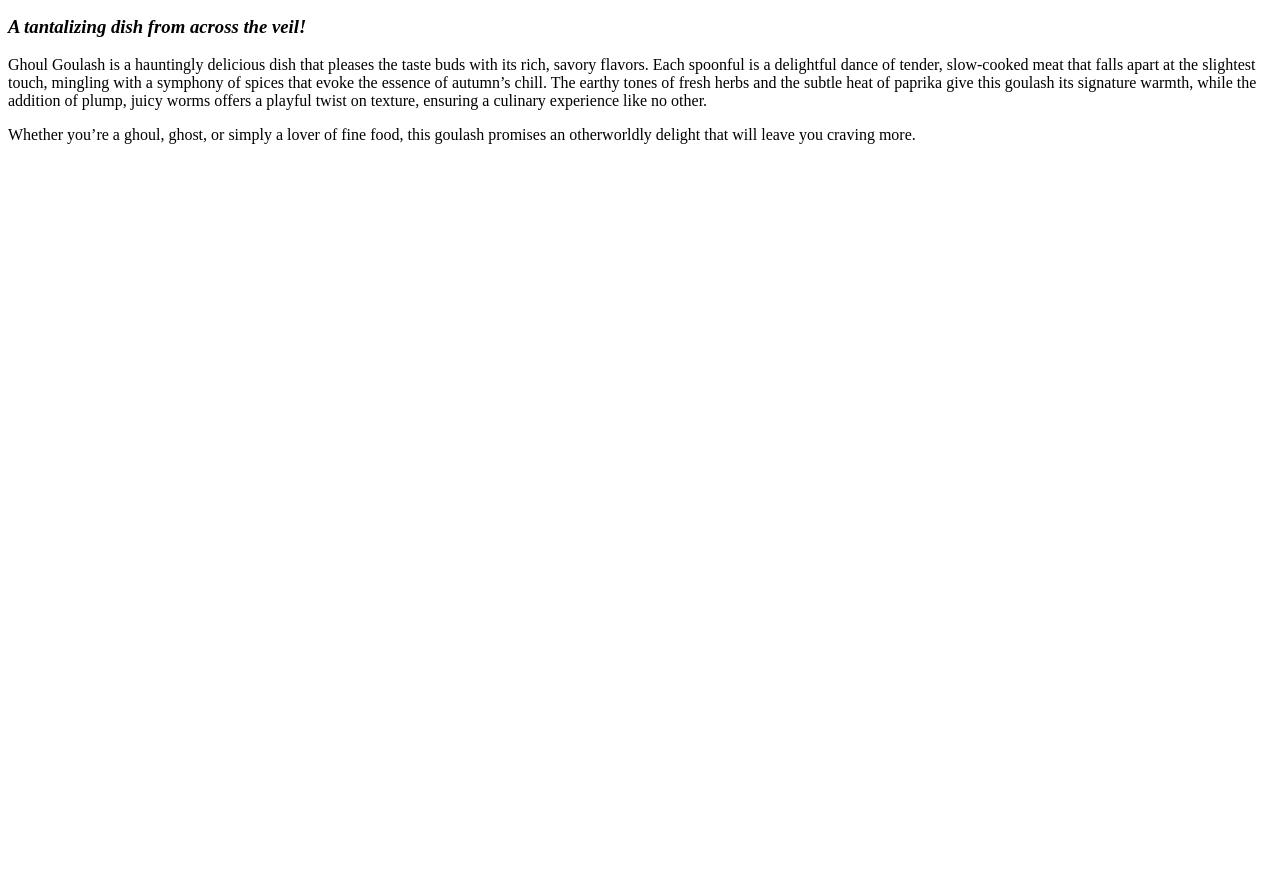
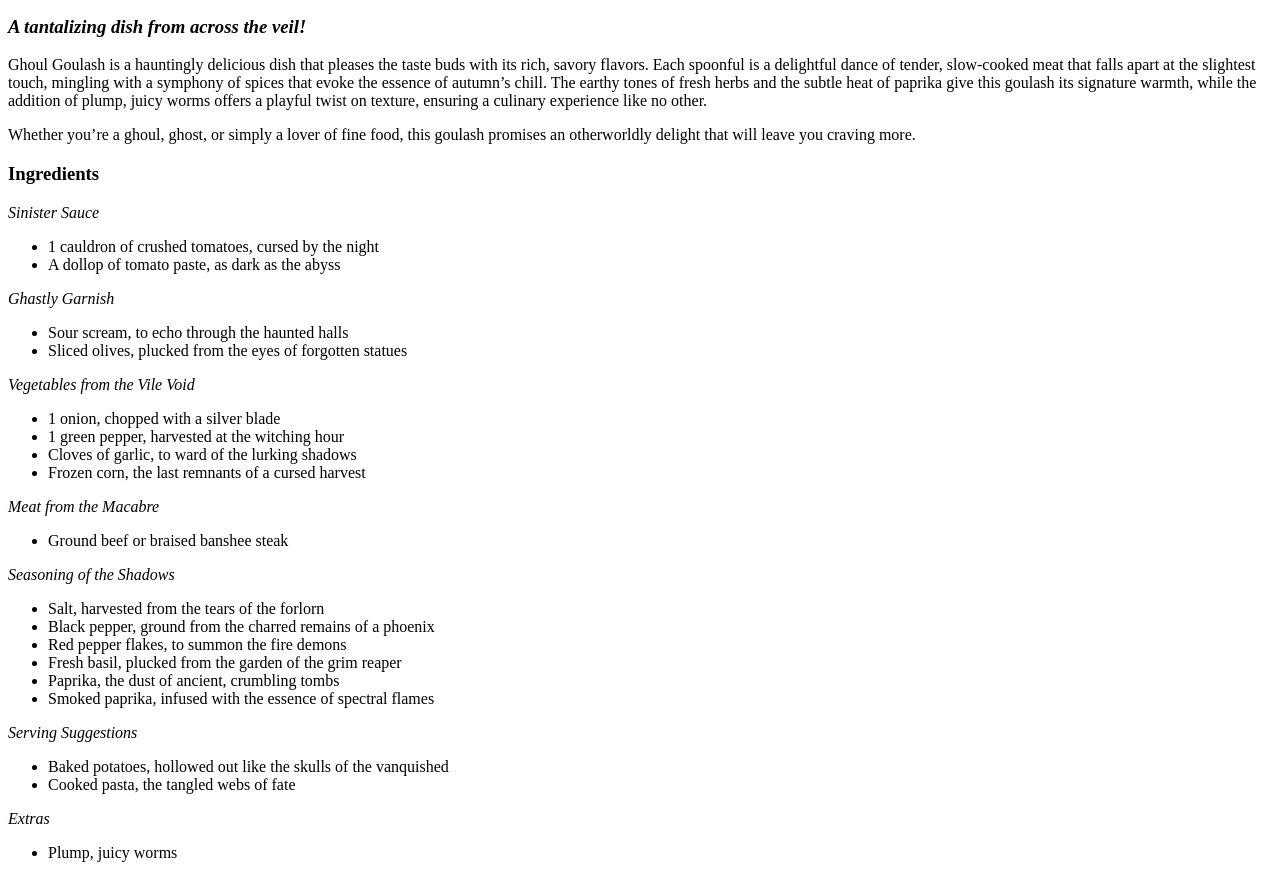
Before and after one commit to Micha3lR/odin-recipes, a plain HTML site: page recipes/ghoul-goulash.html in a window 1280 px wide. Shown: the part 101-979 px from the top of the page. Before the commit the page ends 800 px from the top, so only its background shows below. Drawn offline with Linux system fonts and the light colour scheme.

Commit message:
Added ingredients list to ghoul-goulash.html

```diff
--- a/recipes/ghoul-goulash.html
+++ b/recipes/ghoul-goulash.html
@@ -26,6 +26,63 @@
         <p>Whether you’re a ghoul, ghost, or simply a lover of fine food,
         this goulash promises an otherworldly delight that will leave you craving more.</p>
 
+        <h3>Ingredients</h3>
+
+        <em>Sinister Sauce</em>
+
+            <ul>
+                <li>1 cauldron of crushed tomatoes, cursed by the night</li>
+                <li>A dollop of tomato paste, as dark as the abyss</li>
+            </ul>
+
+        <em>Ghastly Garnish</em>
+
+            <ul>
+                <li>Sour scream, to echo through the haunted halls</li>
+                <li>Sliced olives, plucked from the eyes of forgotten statues</li>
+            </ul>
+
+        <em>Vegetables from the Vile Void</em>
+
+            <ul>
+                <li>1 onion, chopped with a silver blade</li>
+                <li>1 green pepper, harvested at the witching hour</li>
+                <li>Cloves of garlic, to ward of the lurking shadows</li>
+                <li>Frozen corn, the last remnants of a cursed harvest</li>
+            </ul>
+
+        <em>Meat from the Macabre</em>
+
+            <ul>
+                <li>Ground beef or braised banshee steak</li>
+            </ul>
+
+        <em>Seasoning of the Shadows</em>
+
+            <ul>
+                <li>Salt, harvested from the tears of the forlorn</li>
+                <li>Black pepper, ground from the charred remains of a phoenix</li>
+                <li>Red pepper flakes, to summon the fire demons</li>
+                <li>Fresh basil, plucked from the garden of the grim reaper</li>
+                <li>Paprika, the dust of ancient, crumbling tombs</li>
+                <li>Smoked paprika, infused with the essence of spectral flames</li>
+            </ul>
+
+        <em>Serving Suggestions</em>
+
+            <ul>
+                <li>Baked potatoes, hollowed out like the skulls of the vanquished</li>
+                <li>Cooked pasta, the tangled webs of fate</li>
+            </ul>
+
+        <em>Extras</em>
+
+            <ul>
+                <li>Plump, juicy worms</li>
+            </ul>
+
+
+
 </body>
 
 </html>
```
